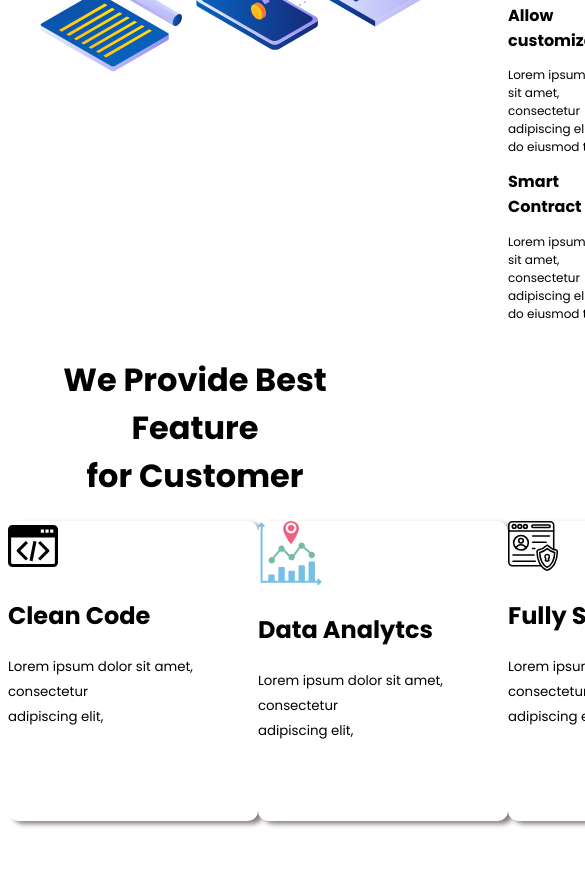
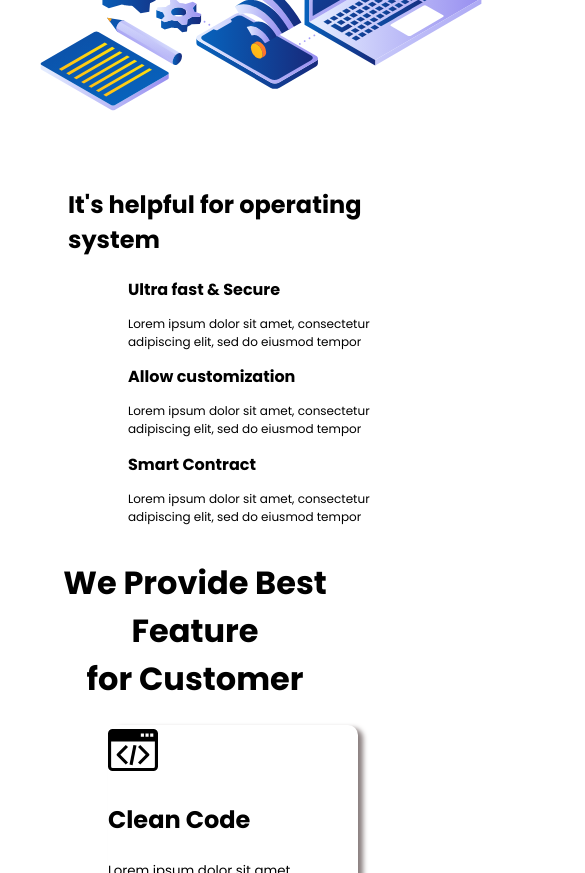
Before and after one commit to lakshaykapoor03/SAAS-Landing-Page, a plain HTML site: page index.html in a window 390 px wide. Shown: the part 1127-2000 px from the top of the page, 585 px wide, since content can reach past the window. Before the commit the page ends 1956 px from the top, so only its background shows below. Drawn offline with Linux system fonts and the light colour scheme.

Commit message:
Responsive Changes

```diff
--- a/index.html
+++ b/index.html
@@ -62,8 +62,9 @@ Lorem ipsum dolor sit amet, consectetur adipiscing  <br />elit. A nulla nulia et
 
 
       <div class="middle-part">
-
+<div>
       <img width="500px" src="./SAAS landing page/Saas illustration-01.svg" alt="">
+    </div>
 
         <div class="header-text photo-text">
           <h2 class="connect">
--- a/style.css
+++ b/style.css
@@ -84,3 +84,39 @@ box-shadow: 5px 3px 5px  rgb(138, 127, 127);
     display: grid;
     grid-template-columns:max-content;
 }
+
+@media screen and (max-width: 768px){
+   .nav-item{
+        display:none;
+    }
+
+
+
+.nav-text{
+    display: grid;
+    grid-template-columns: auto;
+
+
+}
+
+
+
+.middle-part{
+    display: grid;
+    grid-template-columns: auto;}
+
+
+.header-text{
+    margin-left: 60px;
+}
+
+
+
+.blog-cards{
+    display: grid;
+    grid-template-columns: auto ;
+    gap: 50px;
+    margin-left: 100px;
+}
+
+}
```
